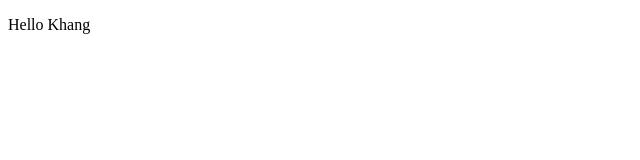
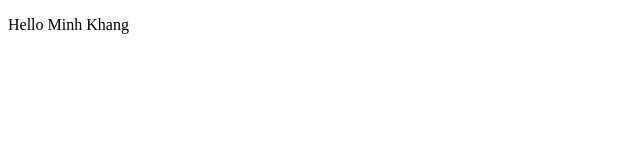
Before and after one commit to Pham-Minh-Khang/ct30002, a plain HTML site: page index.html in a window 1280 px wide. Shown: the full height of the page, 0-640 px from the left. Drawn offline with Linux system fonts and the light colour scheme.

Commit message:
added index.html

```diff
--- a/index.html
+++ b/index.html
@@ -5,6 +5,6 @@
 
 <body>
     <div>
-        <p> Hello Khang</p>
+        <p> Hello Minh Khang</p>
     </div>
 </body>
```
